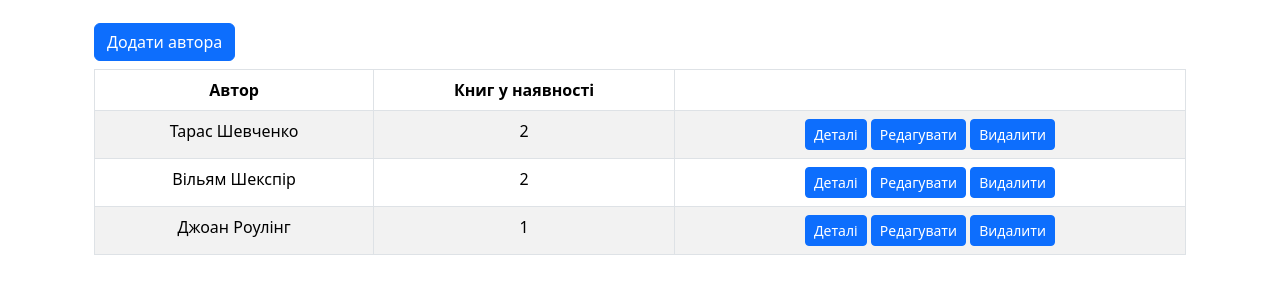
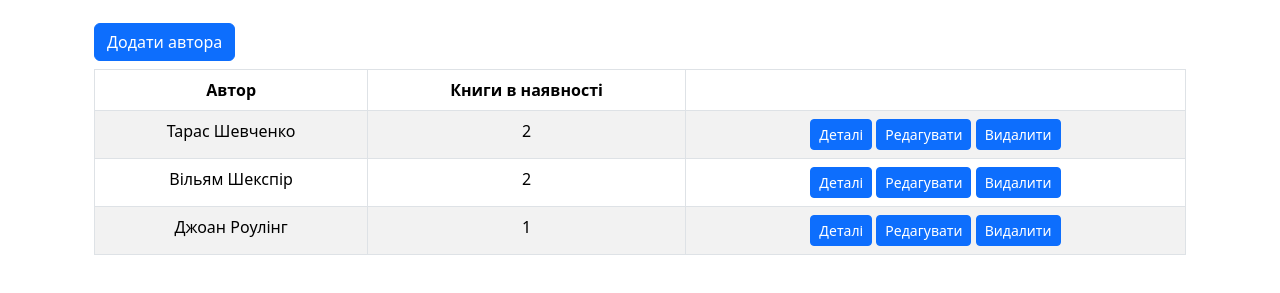
Before and after one commit to Diana-Kaba-Web/test-cbs, a plain HTML site: page index.html in a window 1280 px wide. Shown: the part 121-414 px from the top of the page. Drawn offline with nearby package versions, Linux system fonts and the light colour scheme.

```diff
--- a/index.html
+++ b/index.html
@@ -26,7 +26,7 @@
             <table class="table table-striped table-bordered table-hover text-center">
                 <thead>
                     <th>Автор</th>
-                    <th>Книг у наявності</th>
+                    <th>Книги в наявності</th>
                     <th></th>
                 </thead>
                 <tbody></tbody>
```
Also changed, not shown: js/functions.js (+8 -2 lines).
